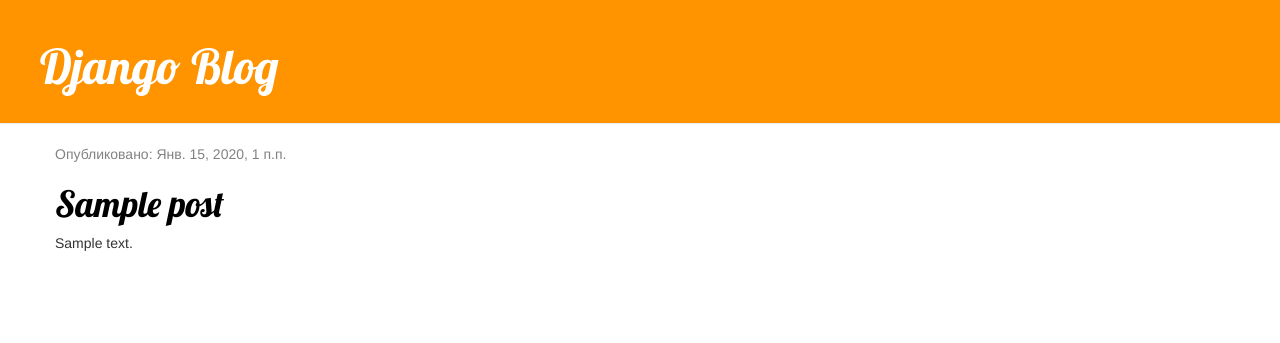
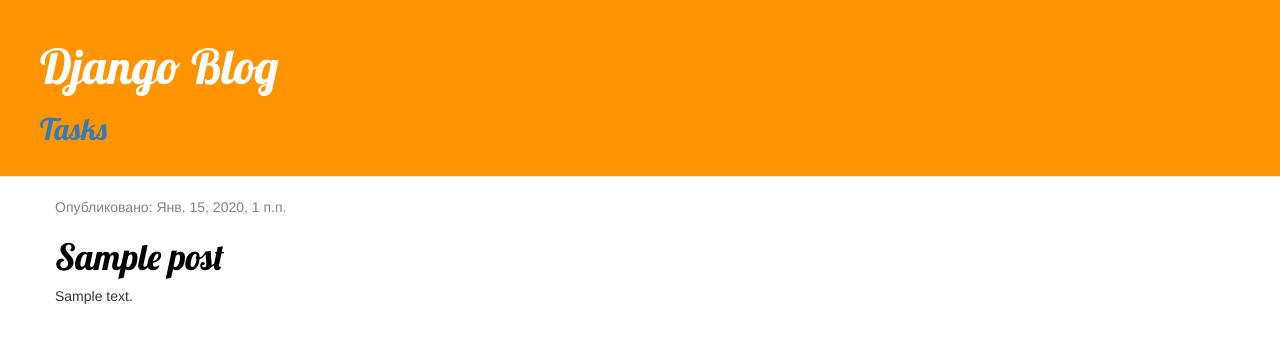
Before and after one commit to VanyaVan2/my-first-blog, a Django app: page / in a window 1280 px wide. Shown: the top 343 px of the page. Run offline with Django 3.2, Linux system fonts and the light colour scheme; tables that the repository leaves empty hold one stand-in row (values such as "Sample post"); some libraries are stand-ins or nearby versions.

Commit message:
added tasks page

```diff
--- a/blog/templates/blog/base.html
+++ b/blog/templates/blog/base.html
@@ -10,6 +10,7 @@
     <body>
         <div class="page-header">
             <h1><a href="/">Django Blog</a></h1>
+            <h2><a href="tasks_list.html">Tasks</a></h2>
         </div>
         <div class="content container">
             <div class="row">
--- a/blog/urls.py
+++ b/blog/urls.py
@@ -5,4 +5,5 @@ from . import views
 urlpatterns = [
     path('', views.post_list, name='post_list'),
     path('post/<int:pk>/', views.post_detail, name='post_detail'),
+    path('tasks_list.html', views.tasks_list, name='tasks_list'),
 ]
--- a/blog/views.py
+++ b/blog/views.py
@@ -9,3 +9,8 @@ def post_list(request):
 def post_detail(request, pk):
     post = get_object_or_404(Post, pk=pk)
     return render(request, 'blog/post_detail.html', {'post': post})
+
+def tasks_list(request):
+    '''task = get_object_or_404(Task, pkT)'''
+    tasks = Task.objects.filter(created_date__lte=timezone.now()).order_by('-created_date')
+    return render(request, 'blog/tasks_list.html', {'tasks': tasks})
```
Also changed, not shown: blog/templates/blog/tasks_list.html (added, +13 -0 lines), blog/migrations/0002_task.py (added).
